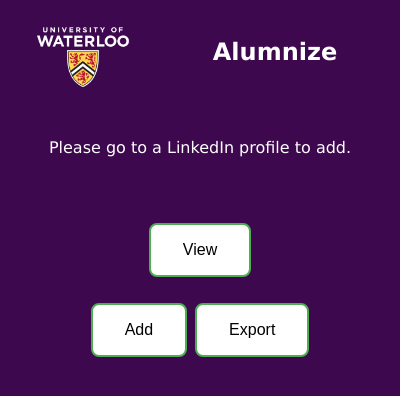
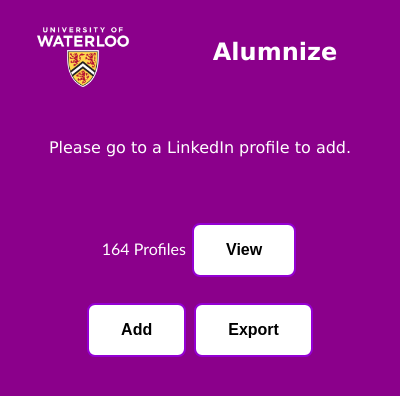
Before and after one commit to gaganchane/Team2FYDP, a browser extension: page FYDP/popup.html in a window 400 px wide. Drawn offline with Linux system fonts and the light colour scheme.

Commit message:
Further button formatting

```diff
--- a/FYDP/popup.html
+++ b/FYDP/popup.html
@@ -1,5 +1,5 @@
 <html style="min-width:300px;">
-<body background="back.jpg">
+<body bgcolor="#8B008B">
   <head>
     <title>Save URL</title>
   </head>
@@ -11,7 +11,7 @@
     <br>
     <p><font color="white" face="verdana"><center>Please go to a LinkedIn profile to add.</center></font></p>
 
-    <style>
+<style>
 .button {
     background-color: #4CAF50;
     border-radius: 8px;
@@ -23,43 +23,25 @@
     display: inline-block;
     font-size: 16px;
     margin: 4px 2px;
-    -webkit-transition-duration: 0.4s;
-    transition-duration: 0.4s;
-    cursor: pointer;
-}
-
-.button2 {
-    background-color: #DC143C;
-    border-radius: 8px;
-    border: none;
-    color: white;
-    padding: 16px 32px;
-    text-align: center;
-    text-decoration: none;
-    display: inline-block;
-    font-size: 16px;
-    margin: 4px 2px;
-    -webkit-transition-duration: 0.4s;
-    transition-duration: 0.4s;
+    -webkit-transition-duration: 0.2s;
+    transition-duration: 0.2s;
     cursor: pointer;
 }
 
 .button1 {
     background-color: white;
     color: black;
-    border: 2px solid #4CAF50;
-
+    border: 2px solid #9400D3;
 }
 
 .button1:hover {
-    background-color: #DC143C;
+    background-color: #000000;
     color: white;
 }
+</style>
 
-
-</style>
-<p style="padding-top:30px;"><center><button class="button button1">View</button></center><br>
-    <center><button class="button2 button1"> Add </button>
-       <button class="button2 button1"> Export </button></center></p>
+<p style="padding-top:30px;"><center><font color="white" face="calibri" size="3">164 Profiles  </font><button class="button button1"><b>View</b></button></center><br>
+    <center><button class="button button1"><b>Add</b></button>
+       <button class="button button1"><b>Export</b></button></center></p>
   </body>
 </html>
```
